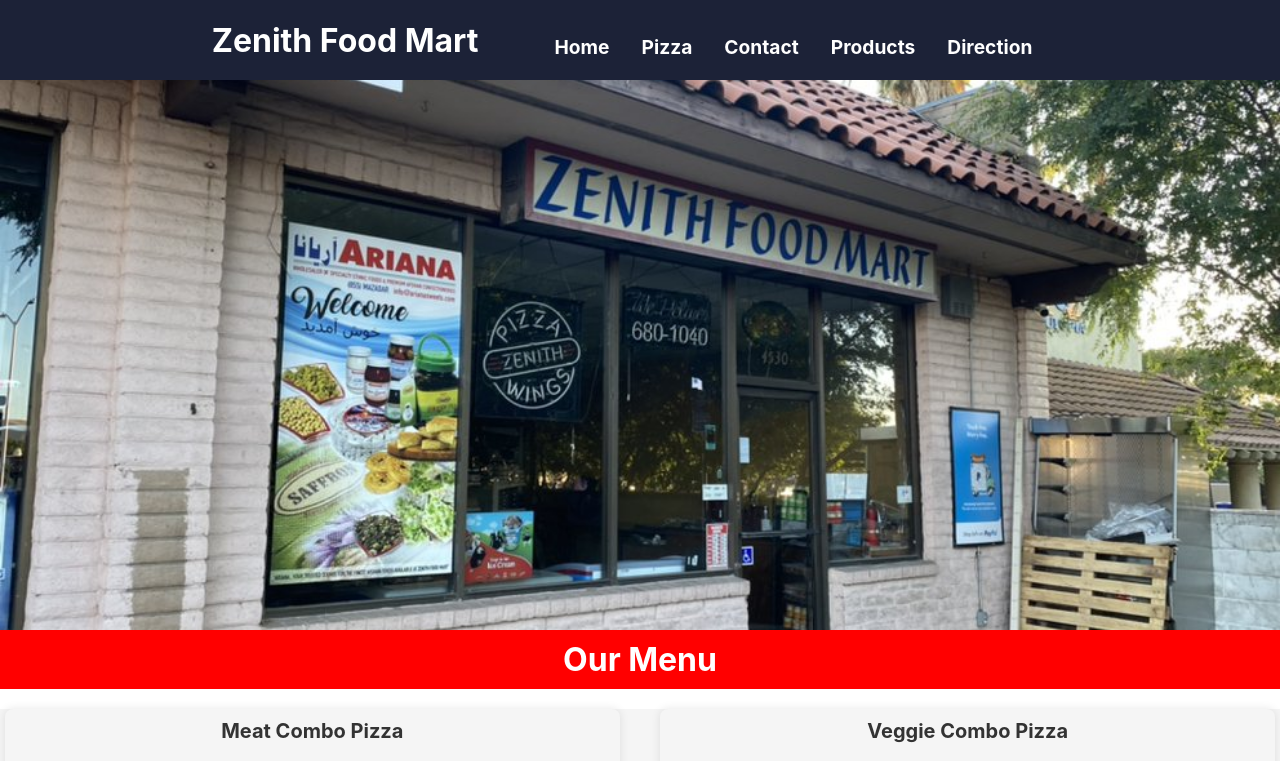
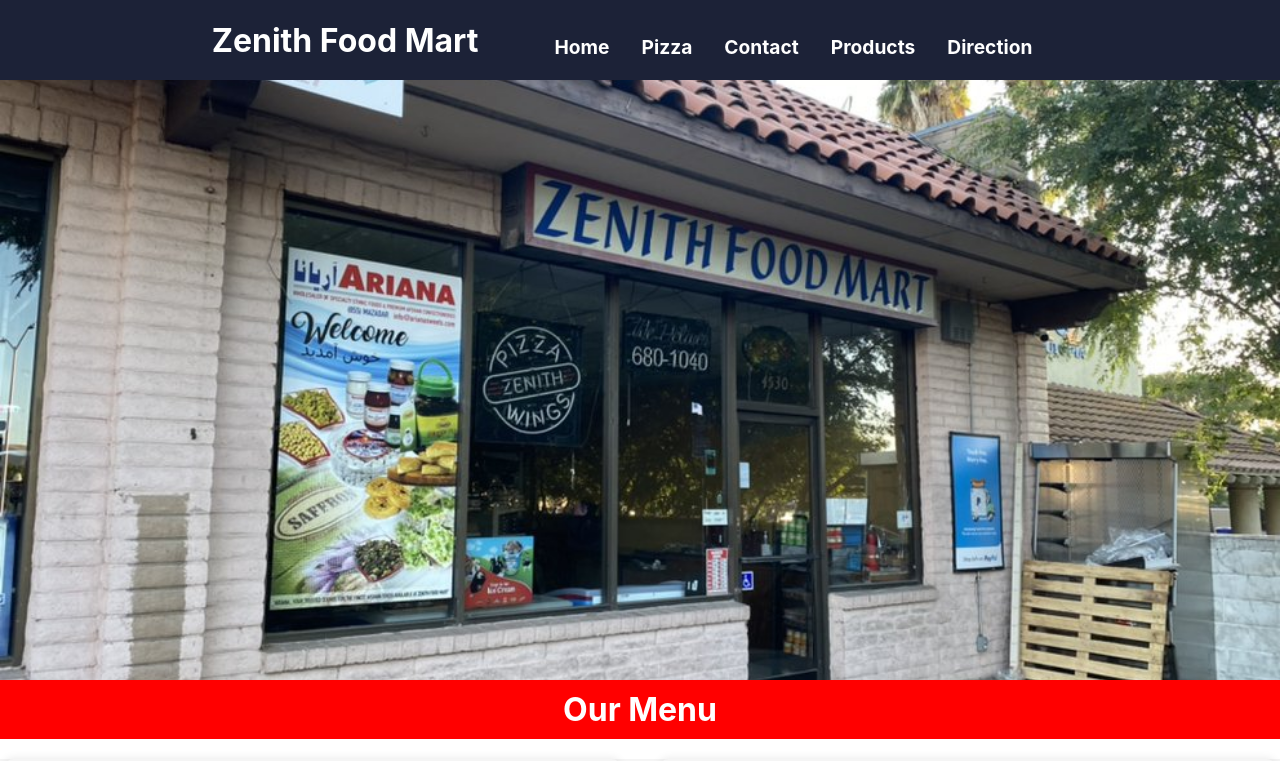
Before and after one commit to Mirwes-Hakimi/Zenith-Food-Mart, a React (Create React App) app: page / in a window 1280 px wide. Shown: the top 761 px of the page. Built offline with nearby package versions, Linux system fonts and the light colour scheme.

Commit message:
making the image a bit bigger

```diff
--- a/src/Styles/Home.css
+++ b/src/Styles/Home.css
@@ -9,7 +9,7 @@
     position: relative;
     max-width: 100%;
     overflow: hidden;
-    height: 550px; /* Set your desired height */
+    height: 600px; /* Set your desired height */
   }
 
   .image {
```
